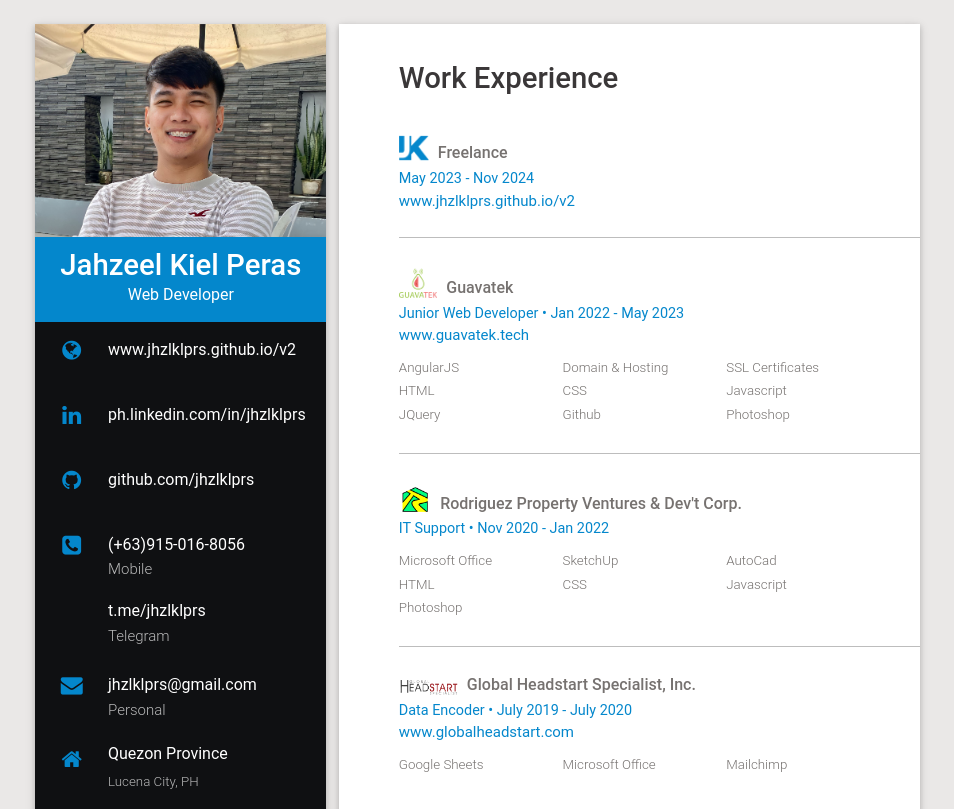
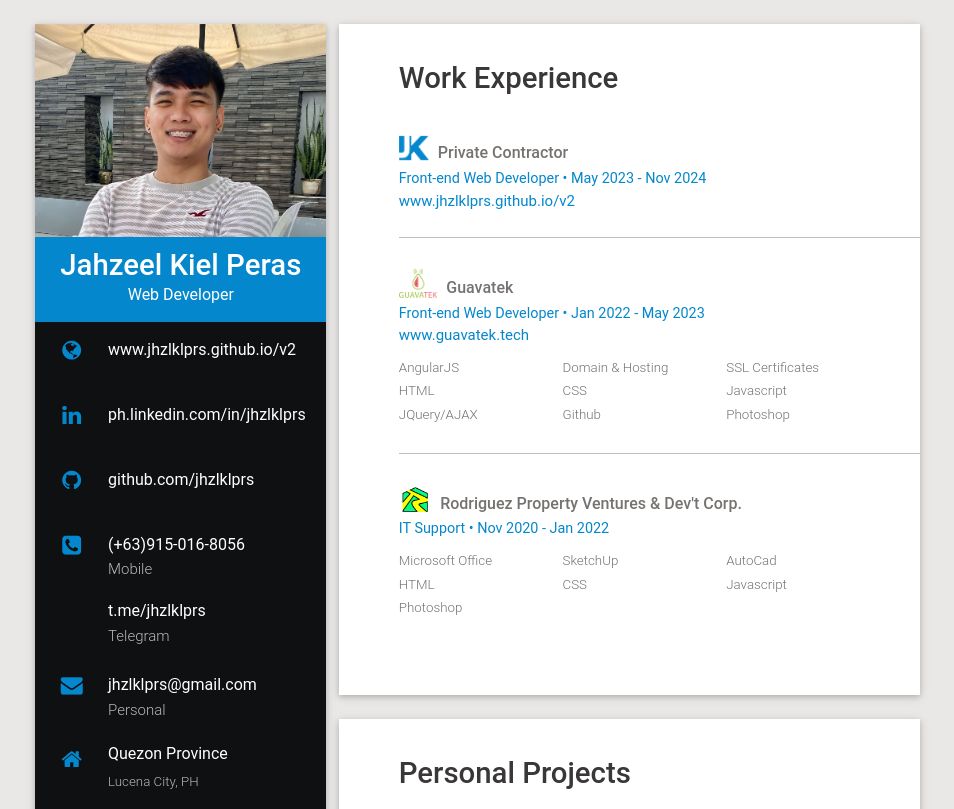
Before and after one commit to jhzlklprs/v1, a plain HTML site: page index.html in a window 1280 px wide. Shown: the top 809 px of the page, without its empty margins (168-1122 px from the left). Drawn offline with Linux system fonts and the light colour scheme.

Commit message:
Update index.html

```diff
--- a/index.html
+++ b/index.html
@@ -2,7 +2,7 @@
 <html lang="en">
   <head>
     <meta charset="utf-8" />
-    <title>Jahzeel Kiel Peras | Web Developer</title>
+    <title>Jahzeel Kiel Peras | Front-end Web Developer</title>
     <meta name="viewport" content="width=device-width, initial-scale=1.0" />
     <meta name="author" content="Jahzeel Kiel Peras" />
     <meta
@@ -206,9 +206,9 @@
                 >
                   <h3>
                     <img src="assets/images/favicon-b.png" alt="Freelance" />
-                    Freelance
+                    Private Contractor
                   </h3>
-                  <span>May 2023 - Nov 2024</span>
+                  <span>Front-end Web Developer • May 2023 - Nov 2024</span>
                   <a href="https://jhzlklprs.github.io/v2" target="_blank"
                     >www.jhzlklprs.github.io/v2</a
                   >
@@ -234,7 +234,7 @@
                     <img src="assets/images/guavatek.png" alt="Guavatek" />
                     Guavatek
                   </h3>
-                  <span>Junior Web Developer • Jan 2022 - May 2023</span>
+                  <span>Front-end Web Developer • Jan 2022 - May 2023</span>
                   <a href="https://www.guavatek.tech" target="_blank"
                     >www.guavatek.tech</a
                   >
@@ -250,7 +250,7 @@
                       <td><p>Javascript</p></td>
                     </tr>
                     <tr>
-                      <td><p>JQuery</p></td>
+                      <td><p>JQuery/AJAX</p></td>
                       <td><p>Github</p></td>
                       <td><p>Photoshop</p></td>
                     </tr>
@@ -284,7 +284,7 @@
                     </tr>
                   </table>
                 </div>
-                <div
+                <!--<div
                   class="custom-content-wrapper wow fadeIn a4"
                   data-wow-delay="0.3s"
                 >
@@ -307,7 +307,7 @@
                       <td><p>Mailchimp</p></td>
                     </tr>
                   </table>
-                </div>
+                </div>-->
               </div>
             </div>
 
@@ -408,7 +408,7 @@
                   data-wow-delay="0.3s"
                 >
                   <h3>Southern Luzon State University</h3>
-                  <span>BIT-Computer Technology • 2014 – 2019</span>
+                  <span>Bachelor of Science - Computer Technology • 2014 – 2019</span>
                 </div>
                 <div
                   class="custom-content-wrapper wow fadeIn a4"
```
